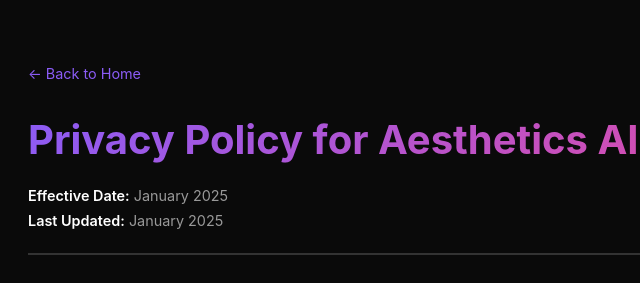
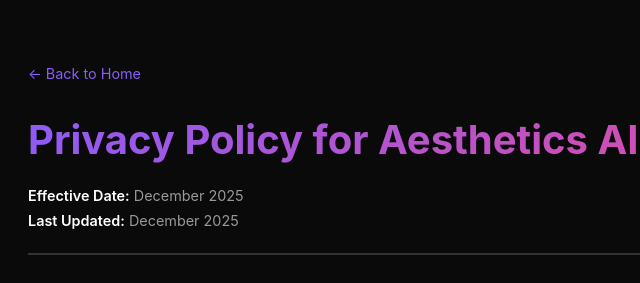
Before and after one commit to MishaManevich/aestheticsai-policies, a plain HTML site: page privacy-policy.html in a window 1280 px wide. Shown: the top 283 px of the page, 182-822 px from the left. Drawn offline with Linux system fonts and the light colour scheme.

Commit message:
Update effective dates to December 2025 in Privacy Policy and Terms of Service

```diff
--- a/privacy-policy.html
+++ b/privacy-policy.html
@@ -163,8 +163,8 @@
         <div class="header">
             <h1>Privacy Policy for Aesthetics AI</h1>
             <div class="meta">
-                <strong>Effective Date:</strong> January 2025<br>
-                <strong>Last Updated:</strong> January 2025
+                <strong>Effective Date:</strong> December 2025<br>
+                <strong>Last Updated:</strong> December 2025
             </div>
         </div>
 
@@ -718,7 +718,7 @@
         <p>The App may contain links to third-party websites or services. We are not responsible for the privacy practices of these external sites. We encourage you to review their privacy policies.</p>
 
         <div class="footer">
-            <p><strong>Last Updated:</strong> January 2025</p>
+            <p><strong>Last Updated:</strong> December 2025</p>
             <p><strong>Version:</strong> 1.0</p>
             <p style="margin-top: 20px;">By using Aesthetics AI, you acknowledge that you have read, understood, and agree to this Privacy Policy.</p>
         </div>
```
Also changed, not shown: terms-of-service.html (+3 -3 lines), 1 other file.
